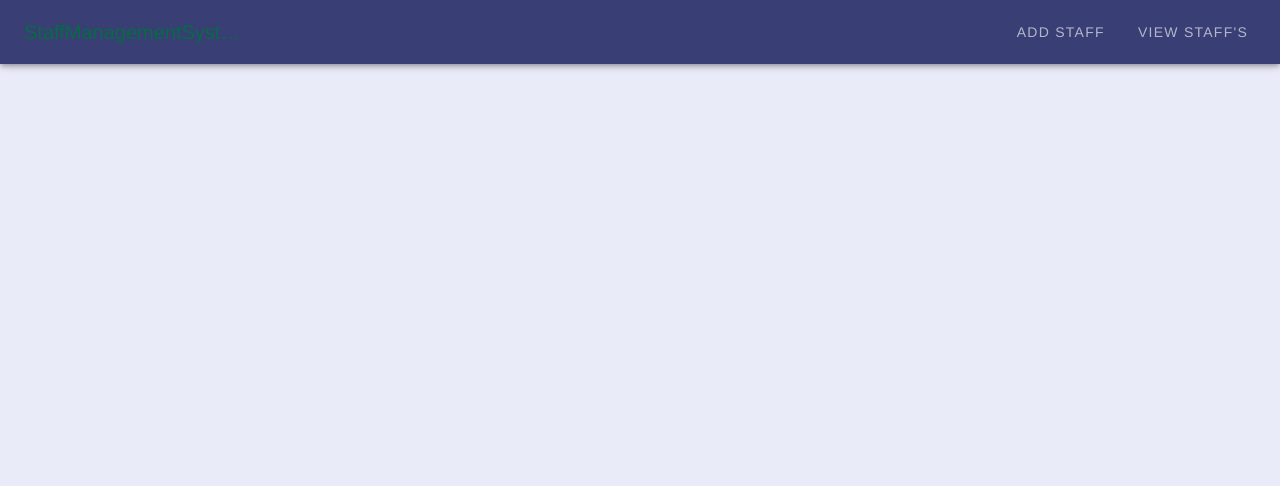
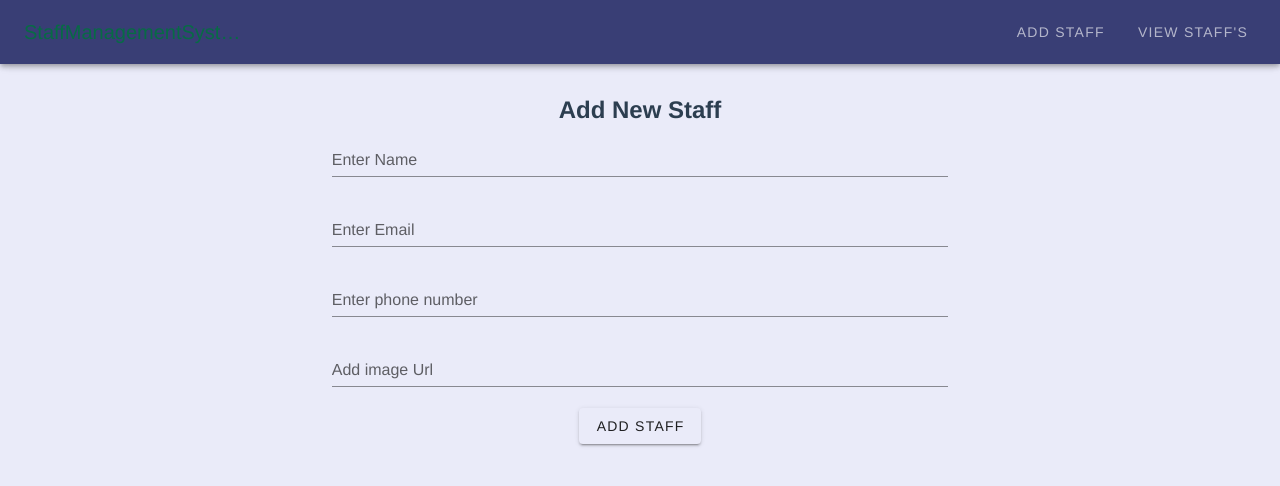
Before and after one commit to FahimNuman/-SS-VUE-TASK-FAhimNuman, a Vue app: page /addstaff in a window 1280 px wide. Shown: the top 486 px of the page. Built offline with nearby package versions, Linux system fonts and the light colour scheme.

Commit message:
added staff

```diff
--- a/src/components/AddStaff.vue
+++ b/src/components/AddStaff.vue
@@ -0,0 +1,168 @@
+<template>
+    <div>
+      <v-container>
+        <v-layout>
+          <v-flex xs12 sm6 offset-sm3>
+            <h2>Add New Staff</h2>
+          </v-flex>
+        </v-layout>
+        <v-layout row>
+          <v-flex xs12 sm6 offset-sm3>
+            <form class="mt-6" >
+              <v-layout row>
+                <v-flex xs12 >
+                  <v-text-field
+                  name="name"
+                  label="Enter Name"
+                  id="name"
+                  v-model="name"
+                  required>
+                  </v-text-field>
+              </v-flex>
+              </v-layout>
+              <v-layout row>
+                <v-flex xs12 >
+                  <v-text-field
+                  name="email"
+                  type="email"
+                  label="Enter Email"
+                  id="email"
+                  v-model="email"
+                ></v-text-field>
+              </v-flex>
+              </v-layout>
+              <v-layout row>
+                <v-flex xs12 >
+                  <v-text-field
+                  name="phone"
+                  label="Enter phone number"
+                  id="phone"
+                  v-model="phone"
+                ></v-text-field>
+
+                <v-text-field
+                  name="image"
+                  label="Add image Url"
+                  id="image"
+                  v-model="image"
+                ></v-text-field>
+                  <v-btn @click="verifyStaff" class="btnInfo">add staff</v-btn>
+              </v-flex>
+            </v-layout>
+            </form>
+            <!-- <v-layout row mt-5>
+                <v-flex sx12>
+                  <ul>
+                    <li v-for="(staff,index) in staffList" :key="index">Name: {{staff.name}} | Email:{{staff.email}} | Phone:{{staff.phone}}
+                      <v-btn small
+                        v-bind:to="'/updatestaff/' + index"
+                        tag="span">
+                          update</v-btn>
+
+                      <v-btn @click="removeStaff(index)" small>Delete</v-btn>
+                  </li>
+                  </ul>
+                </v-flex>
+              </v-layout> -->
+          </v-flex>
+        </v-layout>
+      </v-container>
+    </div>
+  </template>
+
+  <script>
+  export default {
+    data(){
+      return {
+        name:'',
+        email:'',
+        phone:'',
+        image:''
+      }
+    },
+     computed:{
+      staffList(){
+        return this.$store.state.staffList
+      }
+     },
+     methods:{
+
+      verifyStaff(){
+          const isName=this.name;
+          const isEmail=this.email;
+          const isNumber=this.phone;
+          const isImage=this.image;
+
+          const regexEmail = new RegExp('[a-z0-9]+@[a-z]+\\.[a-z]{2,3}');
+          const emailTesting=regexEmail.test(isEmail);
+
+          const regexName = new RegExp('^[A-Za-z]+(\\s*[A-Za-z]+)*$');
+          const nameTesting=regexName.test(isName);
+
+          const regexNumber=new RegExp('(^(\\+8801|8801|01))[1|3-9]{1}(\\d){8}$');
+          const numberTesting=regexNumber.test(isNumber);
+
+        if(nameTesting==true)
+        {
+          if(emailTesting==true)
+          {
+            if(numberTesting==true)
+            {
+              if(isImage !== null && isImage !== '')
+              {
+
+                alert('Staff is Added!!');
+                this.addstaffs();
+              }
+              else
+              {
+                alert('Add image Url!!');
+              }
+
+            }
+            else{
+              alert('Phone Number is either invalid or empty! Add Bangladeshi Phone Number.');
+            }
+
+          }
+          else{
+            alert('Email is either invalid or empty!');
+          }
+
+        }
+        else{
+          alert('Name is either invalid or empty!');
+        }
+
+      },
+        addstaffs(){
+          const staffData={
+            name: this.name,
+            email: this.email,
+            phone:this.phone,
+            image:this.image
+          };
+          this.$store.dispatch('addStaffs',staffData);
+          this.$router.push('/allstaffs/');
+        },
+
+        removeStaff(index){
+           this.$store.dispatch('removeStaff',index);
+        },
+     }
+
+  }
+
+
+
+  </script>
+
+  <style>
+    .btnInfo{
+    background-color: rgb(234, 235, 249) !important;
+      }
+    .btnInfo:hover{
+    background-color: rgb(35, 40, 92) !important;
+    color:white;
+    }
+  </style>
--- a/src/router/index.js
+++ b/src/router/index.js
@@ -1,15 +1,20 @@
 import Vue from 'vue'
 import VueRouter from 'vue-router'
-import HomePage from '../components/pages/HomePage';
+
 
 Vue.use(VueRouter)
 
 const routes = [
   {
-    name: 'Home',
     path: '/',
-    component: HomePage
-  }
+    name: 'home',
+    component: () => import('../components/HomePage.vue'),
+  },
+  {
+    path: "/addstaff",
+    name: "addstaff",
+    component: () => import('../components/AddStaff.vue')
+  },
 
 
 ]
```
